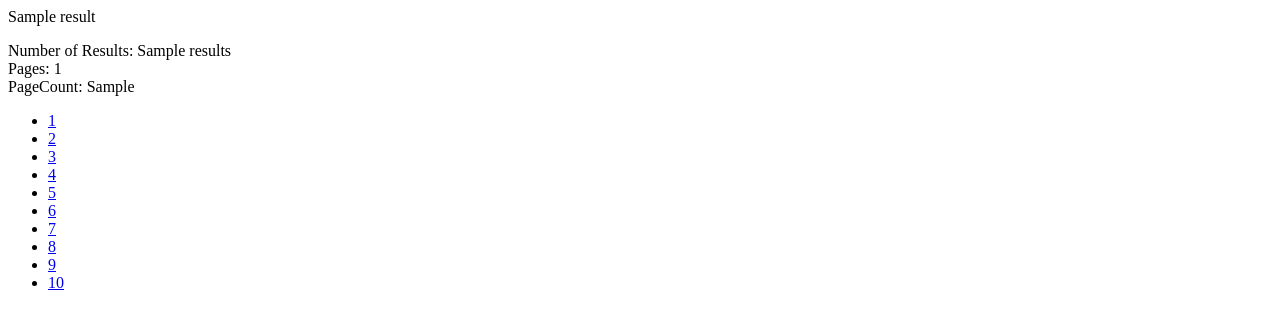
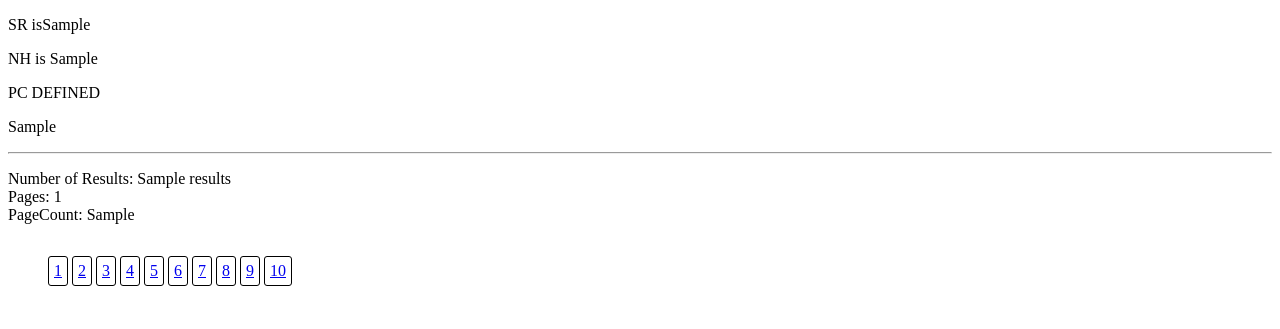
Before and after one commit to Lowe54/Python-Pagination-Test, a Flask app: template templates/search.html in a window 1280 px wide. Shown: the top 329 px of the page. Run offline with Flask 2, Linux system fonts and the light colour scheme; the template is opened without the code that fills it: most values are stand-ins (such as "Sample title", 1, 10 or a date in 2020).

Commit message:
Pagination functionality added

```diff
--- a/app.py
+++ b/app.py
@@ -5,6 +5,7 @@ app = Flask(__name__)
 
 
 @app.route('/')
+@app.route('/search')
 def search():
     resultnum = []
     pagecount = 0
@@ -14,7 +15,7 @@ def search():
             resultnum.append(c)
     else:
         #Determine the number of result pages
-        pages = int(len(count) / 10);
+        pages = int(len(count) / 10)
         if pages == 0:
             pagecount = pages
             for c in count:
@@ -26,8 +27,38 @@ def search():
 
 
 
-    return render_template('search.html', results=resultnum, pc=pagecount, pages=pages)
+    return render_template('search.html', results=resultnum, pc=pagecount, pages=pages, sr=0, nh=10)
+@app.route('/search/')
+def search_paginated():
+    page = int(request.args.get('page'))
+    sr = int(request.args.get('sr'))
+    nh = 10
+    resultnum = []
+    currentpagenum = int(page)
+    pagecount = 0
+    count = range(1,32)
+    if len(count) < 10:
+        for c in count:
+            resultnum.append(c)
+    else:
+        #Determine the number of result pages
+        pages = int(len(count) / 10)
+        if pages == 0:
+            pagecount = pages
 
+        else:
+            pagecount = pages + 1
+
+        #add the number of results to the result list
+
+        for c, i in enumerate(count):
+            print("I is {}".format(i))
+            print(i <= sr)
+            if i <= sr:
+                resultnum.append(i)
+
+
+    return render_template('search.html', results=resultnum, c_page=currentpagenum, pc=pagecount, pages=pages, sr=sr, nh=10)
 
 if '__name__' == __name__:
     app.run(host=os.getenv("IP",'0.0.0.0'),port=int(os.getenv("PORT")), debug="True")
--- /dev/null
+++ b/static/css/style.css
@@ -0,0 +1,15 @@
+#pagination{
+    list-style-type: none;
+    display:inline-block;
+}
+#pagination li{
+    display:inline-block;
+}
+#pagination li a{
+    padding:5px;
+    display:inline-block;
+    border:1px solid black;
+    border-radius:3px;
+
+
+}
--- a/templates/search.html
+++ b/templates/search.html
@@ -5,11 +5,33 @@
     <meta name="viewport" content="width=device-width, initial-scale=1.0">
     <meta http-equiv="X-UA-Compatible" content="ie=edge">
     <title>Search</title>
+    <link rel="stylesheet" href="{{url_for('static',filename='css/style.css')}}" type="text/css"/>
 </head>
 <body>
-    {% for r  in results %}
-    {{r}}</br>
-    {% endfor %}
+        {% if sr is defined %}
+            <p>SR is{{sr}}</p>
+        {% endif %}
+        {% if nh is defined %}
+            <p>NH is {{nh}}</p>
+        {% endif %}
+        {% if pc is defined %}
+            <p>PC DEFINED</p>
+            <p>{{pc}}</p>
+            <hr/>
+            <div id="results">
+            {% if sr > 9 %}
+                {%for r in results %}
+                    <p>{{r}}</p>
+                {% endfor %}
+            {% endif %}
+            {% for ran in range(sr,nh)%}
+                <p>{{ran}}</p>
+            {% endfor %}
+
+
+            </div>
+
+        {% endif %}
     <p class="well">
             Number of Results: {{results}}</br>
             Pages: {{pages}} </br>
@@ -19,9 +41,14 @@
 
 
     {% if pc is defined %}
-    <ul>
+    <ul id="pagination">
         {% for pn in range(pc) %}
-        <li><a href="#">{{pn + 1}}</a></li>
+            {% if loop.first %}
+            <li><a href="{{  url_for('search_paginated', page=pn + 1, sr=0) }}">{{pn + 1}}</a></li>
+            {% else %}
+            <li><a href="{{  url_for('search_paginated', page=pn + 1, sr=(pn + 1) * 10) }}">{{pn + 1}}</a></li>
+            {% endif %}
+
         {% endfor %}
     </ul>
     {% endif %}
```
